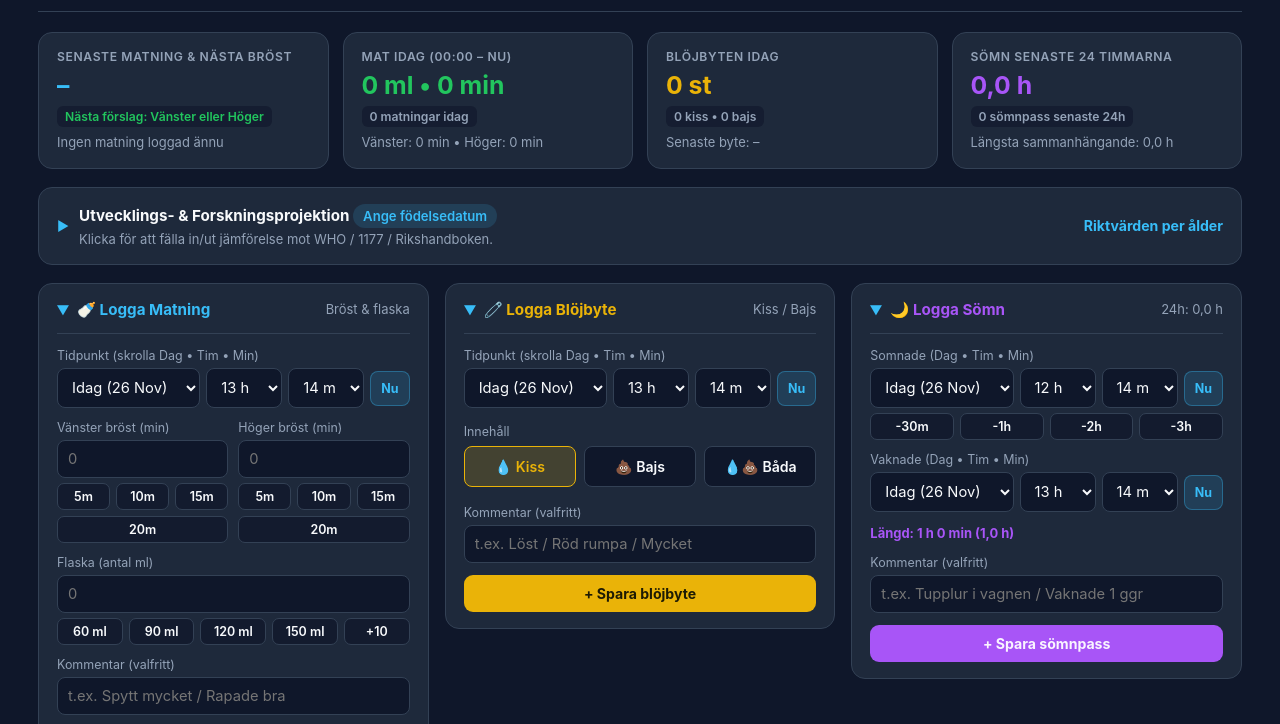
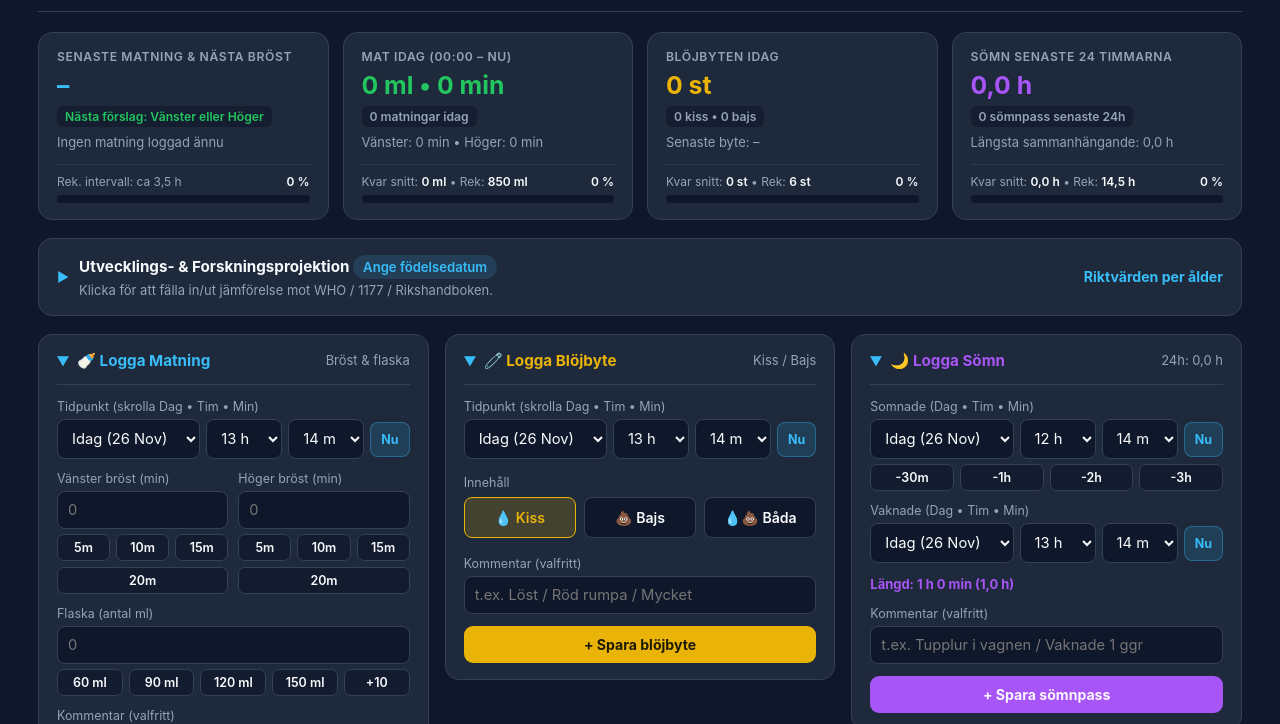
Before and after one commit to theonegoodthing/bebiskollen, a plain HTML site: page index.html in a window 1280 px wide. Shown: the part 75-799 px from the top of the page. Drawn offline with nearby package versions, Linux system fonts and the light colour scheme; no server answers.

Commit message:
Improve card layout and KPI styling in index.html
Refactor HTML structure and update styles for cards and KPI sections.

```diff
--- a/index.html
+++ b/index.html
@@ -109,7 +109,14 @@
       margin-bottom: 18px;
     }
 
-    .grid-4 .card, .grid-3 .card, .grid-2 .card {
+    .grid-4 .card {
+      margin-bottom: 0;
+      display: flex;
+      flex-direction: column;
+      justify-content: space-between;
+    }
+
+    .grid-3 .card, .grid-2 .card {
       margin-bottom: 0;
     }
 
@@ -144,7 +151,27 @@
       background: rgba(15, 23, 42, 0.6);
     }
 
-    /* Ihopfällbara block (samma stil som Ekonomikollen) */
+    .kpi-footer-progress {
+      margin-top: 12px;
+      padding-top: 9px;
+      border-top: 1px solid rgba(51, 65, 85, 0.65);
+    }
+
+    .kpi-rem-text {
+      font-size: 0.75rem;
+      color: var(--muted);
+      display: flex;
+      justify-content: space-between;
+      gap: 6px;
+      flex-wrap: wrap;
+      margin-bottom: 6px;
+    }
+
+    .kpi-rem-text strong {
+      color: var(--text);
+      font-weight: 600;
+    }
+
     .collapsible-header {
       display: flex;
       justify-content: space-between;
@@ -203,7 +230,6 @@
       font-size: 0.76rem;
     }
 
-    /* Snabbknappar (chips) för enhandsbruk mitt i natten */
     .quick-chips {
       display: flex;
       gap: 6px;
@@ -258,7 +284,6 @@
       gap: 5px;
     }
 
-    /* Skrollbara rullgardiner för Dag / Timme / Minut */
     .scroll-datetime-row {
       display: grid;
       grid-template-columns: 1.6fr 0.85fr 0.85fr auto;
@@ -329,7 +354,7 @@
       background: #0f172a;
       border-radius: 999px;
       overflow: hidden;
-      margin: 8px 0;
+      margin: 4px 0 0 0;
     }
 
     .progress-fill {
@@ -399,34 +424,74 @@
     </div>
   </header>
 
-  <!-- 1. NYTTIG ÖVERSIKT I TOPPEN: SENASTE & DAGENS STATUS -->
+  <!-- 1. NYTTIG ÖVERSIKT I TOPPEN MED VISUELLA LADDSTAPLAR & KVARVARANDE MÄNGD -->
   <div class="grid-4">
+    <!-- Block 1: Senaste matning -->
     <div class="card">
+      <div>
         <div class="card-title">Senaste Matning & Nästa Bröst</div>
         <div class="big-value" id="kpiLastFeedTime" style="color: var(--accent);">–</div>
         <div class="pill-highlight" id="kpiNextBreast" style="color: var(--green);">Nästa förslag: Vänster eller Höger</div>
         <div class="sub-value" id="kpiLastFeedDetail">Ingen matning loggad ännu</div>
       </div>
+      <div class="kpi-footer-progress">
+        <div class="kpi-rem-text">
+          <span id="kpiNextFeedLeftText">Intervall: –</span>
+          <strong id="kpiNextFeedPctText">0 %</strong>
+        </div>
+        <div class="progress-bg"><div class="progress-fill" id="kpiNextFeedBar" style="width:0%; background:var(--accent);"></div></div>
+      </div>
+    </div>
 
+    <!-- Block 2: Mat idag -->
     <div class="card">
+      <div>
         <div class="card-title">Mat Idag (00:00 – Nu)</div>
         <div class="big-value" id="kpiTodayFeed" style="color: var(--green);">0 ml • 0 min</div>
         <div class="pill-highlight" id="kpiTodayFeedCount" style="color: var(--muted);">0 matningar idag</div>
         <div class="sub-value" id="kpiTodayBreastSplit">Vänster: 0 min • Höger: 0 min</div>
       </div>
+      <div class="kpi-footer-progress">
+        <div class="kpi-rem-text">
+          <span id="kpiFeedRemText">Kvar: –</span>
+          <strong id="kpiFeedPctText">0 %</strong>
+        </div>
+        <div class="progress-bg"><div class="progress-fill" id="kpiFeedBar" style="width:0%; background:var(--green);"></div></div>
+      </div>
+    </div>
 
+    <!-- Block 3: Blöjbyten idag -->
     <div class="card">
+      <div>
         <div class="card-title">Blöjbyten Idag</div>
         <div class="big-value" id="kpiTodayDiapers" style="color: var(--yellow);">0 st</div>
         <div class="pill-highlight" id="kpiTodayDiaperSplit" style="color: var(--muted);">0 kiss • 0 bajs</div>
         <div class="sub-value" id="kpiLastDiaperTime">Senaste byte: –</div>
       </div>
+      <div class="kpi-footer-progress">
+        <div class="kpi-rem-text">
+          <span id="kpiDiaperRemText">Kvar: –</span>
+          <strong id="kpiDiaperPctText">0 %</strong>
+        </div>
+        <div class="progress-bg"><div class="progress-fill" id="kpiDiaperBar" style="width:0%; background:var(--yellow);"></div></div>
+      </div>
+    </div>
 
+    <!-- Block 4: Sömn senaste 24h -->
     <div class="card">
+      <div>
         <div class="card-title">Sömn Senaste 24 Timmarna</div>
         <div class="big-value" id="kpiSleep24h" style="color: var(--purple);">0,0 h</div>
         <div class="pill-highlight" id="kpiSleepCount24h" style="color: var(--muted);">0 sömnpass senaste dygnet</div>
         <div class="sub-value" id="kpiLongestSleep">Längsta sammanhängande: 0,0 h</div>
+      </div>
+      <div class="kpi-footer-progress">
+        <div class="kpi-rem-text">
+          <span id="kpiSleepRemText">Kvar: –</span>
+          <strong id="kpiSleepPctText">0 %</strong>
+        </div>
+        <div class="progress-bg"><div class="progress-fill" id="kpiSleepBar" style="width:0%; background:var(--purple);"></div></div>
+      </div>
     </div>
   </div>
 
@@ -442,7 +507,7 @@
           <div class="sub-value" style="margin-top:2px;">Klicka för att fälla in/ut jämförelse mot WHO / 1177 / Rikshandboken.</div>
         </div>
       </div>
-      <div style="text-align:right;" id="projHeaderRightSummary">
+      <div style="text-align:right;">
         <div style="font-size:0.88rem; font-weight:700; color:var(--accent);" id="projHeaderShort">Riktvärden per ålder</div>
       </div>
     </div>
@@ -471,7 +536,7 @@
             <span id="projFeedTarget">Riktvärde: –</span>
           </div>
           <div style="font-size:1.05rem; font-weight:700;" id="projFeedActual">Ert snitt (7d): –</div>
-          <div class="progress-bg"><div class="progress-fill" id="projFeedBar" style="width:0%; background:var(--accent);"></div></div>
+          <div class="progress-bg" style="margin:8px 0;"><div class="progress-fill" id="projFeedBar" style="width:0%; background:var(--accent);"></div></div>
           <div class="sub-value" style="font-size:0.78rem;" id="projFeedForecast">Välj födelsedatum ovan för åldersanalys och nästa steg.</div>
         </div>
 
@@ -481,7 +546,7 @@
             <span id="projDiaperTarget">Riktvärde: –</span>
           </div>
           <div style="font-size:1.05rem; font-weight:700;" id="projDiaperActual">Ert snitt (7d): –</div>
-          <div class="progress-bg"><div class="progress-fill" id="projDiaperBar" style="width:0%; background:var(--yellow);"></div></div>
+          <div class="progress-bg" style="margin:8px 0;"><div class="progress-fill" id="projDiaperBar" style="width:0%; background:var(--yellow);"></div></div>
           <div class="sub-value" style="font-size:0.78rem;" id="projDiaperForecast">Välj födelsedatum ovan för normalintervall för kiss och avföring.</div>
         </div>
 
@@ -491,7 +556,7 @@
             <span id="projSleepTarget">Riktvärde: –</span>
           </div>
           <div style="font-size:1.05rem; font-weight:700;" id="projSleepActual">Ert snitt (7d): –</div>
-          <div class="progress-bg"><div class="progress-fill" id="projSleepBar" style="width:0%; background:var(--purple);"></div></div>
+          <div class="progress-bg" style="margin:8px 0;"><div class="progress-fill" id="projSleepBar" style="width:0%; background:var(--purple);"></div></div>
           <div class="sub-value" style="font-size:0.78rem;" id="projSleepForecast">Välj födelsedatum ovan för sömnbehov och kommande sömnfaser.</div>
         </div>
       </div>
@@ -756,6 +821,7 @@
         maxMonths: 1,
         label: "0–1 månad (Nyfödd)",
         feedMlPerDay: 550,
+        feedIntervalHours: 2.5,
         feedsPerDay: "8–12 ggr/dygn",
         diapersPerDay: 7,
         poopNote: "1–5 bajsblöjor/dygn (ofta efter varje mål)",
@@ -766,6 +832,7 @@
         maxMonths: 3,
         label: "1–3 månader",
         feedMlPerDay: 750,
+        feedIntervalHours: 3.0,
         feedsPerDay: "6–8 ggr/dygn",
         diapersPerDay: 6,
         poopNote: "Från flera ggr/dag till varannan dag (helammat)",
@@ -776,6 +843,7 @@
         maxMonths: 6,
         label: "3–6 månader",
         feedMlPerDay: 850,
+        feedIntervalHours: 3.5,
         feedsPerDay: "5–7 ggr/dygn",
         diapersPerDay: 6,
         poopNote: "6+ våta kissblöjor/dygn; bajs varierar kraftigt",
@@ -786,6 +854,7 @@
         maxMonths: 9,
         label: "6–9 månader",
         feedMlPerDay: 750,
+        feedIntervalHours: 4.0,
         feedsPerDay: "4–5 mjölkmål + 2–3 smakportioner/mål",
         diapersPerDay: 6,
         poopNote: "Fastare avföring i takt med mer vanlig mat",
@@ -796,6 +865,7 @@
         maxMonths: 12,
         label: "9–12 månader",
         feedMlPerDay: 600,
+        feedIntervalHours: 4.5,
         feedsPerDay: "3–4 mjölkmål + 3 huvudmål & mellanmål",
         diapersPerDay: 5,
         poopNote: "1–2 bajsblöjor/dygn och 5–6 kissblöjor",
@@ -806,6 +876,7 @@
         maxMonths: 36,
         label: "12+ månader (Småbarn)",
         feedMlPerDay: 400,
+        feedIntervalHours: 4.5,
         feedsPerDay: "3 huvudmål + 2 mellanmål (ev. välling/amning)",
         diapersPerDay: 5,
         poopNote: "1–2 bajsblöjor/dygn",
@@ -834,7 +905,6 @@
     let feedSleepChartInst = null;
     let diaperChartInst = null;
 
-    // --- IHOPFÄLLBARA BLOCK ---
     window.toggleDrawer = function(key) {
       drawerStates[key] = !drawerStates[key];
       localStorage.setItem('bebiskollen_drawers', JSON.stringify(drawerStates));
@@ -850,7 +920,6 @@
       });
     }
 
-    // --- SNABBKNAPPAR FÖR MINUTER / ML ---
     window.setVal = function(id, val) {
       const el = document.getElementById(id);
       if (el) el.value = val;
@@ -861,7 +930,6 @@
       if (el) el.value = (Number(el.value) || 0) + delta;
     };
 
-    // --- SKROLLBARA RULLGARDINER FÖR DAG / TIMME / MINUT ---
     const MONTHS_SV = ['Jan', 'Feb', 'Mar', 'Apr', 'Maj', 'Jun', 'Jul', 'Aug', 'Sep', 'Okt', 'Nov', 'Dec'];
 
     function populateScrollPickers() {
@@ -897,7 +965,6 @@
         document.getElementById(`${prefix}MinSel`).innerHTML = minOptions.join('');
       });
 
-      // Födelsedatum-rullgardiner (År, Månad, Dag)
       const curYear = now.getFullYear();
       const years = [`<option value="">År</option>`];
       for (let y = curYear; y >= curYear - 5; y--) {
@@ -1047,8 +1114,29 @@
 
       document.getElementById('historyCountBadge').textContent = `${events.length} händelser`;
 
-      // 1. Senaste matning & nästa bröst
+      const ageInfo = getBabyAgeInfo(appData.birthDate);
+      const benchmark = ageInfo ? ageInfo.benchmark : AGE_BENCHMARKS[2]; // Default 3-6 mån riktmärke tills födelsedatum anges
+
+      // Beräkna ert 7-dygnssnitt (exklusive idag om ni har historik, annars inklusive idag)
       const feeds = events.filter(e => e.type === 'feed');
+      const diapers = events.filter(e => e.type === 'diaper');
+      const sleeps = events.filter(e => e.type === 'sleep');
+
+      const events7d = events.filter(e => new Date(e.time).getTime() >= last7dMs);
+      const activeDays = Math.max(1, Math.min(7, new Set(events7d.map(e => e.time.slice(0, 10))).size || 1));
+
+      const feeds7d = feeds.filter(e => new Date(e.time).getTime() >= last7dMs);
+      const avgMl7d = Math.round(feeds7d.reduce((s, e) => s + (Number(e.bottleMl) || 0), 0) / activeDays);
+      const avgBreastMin7d = Math.round(feeds7d.reduce((s, e) => s + (Number(e.leftMin) || 0) + (Number(e.rightMin) || 0), 0) / activeDays);
+      const avgTotalFeedEquiv7d = avgMl7d + avgBreastMin7d * 10;
+
+      const diapers7d = diapers.filter(e => new Date(e.time).getTime() >= last7dMs);
+      const avgDiapers7d = diapers7d.length / activeDays;
+
+      const sleeps7d = sleeps.filter(e => new Date(e.time).getTime() >= last7dMs);
+      const avgSleepH7d = sleeps7d.reduce((s, e) => s + (Number(e.durationMin) || 0), 0) / 60 / activeDays;
+
+      // 1. Senaste matning & nästa bröst + laddstapel för intervall
       if (feeds.length > 0) {
         const last = feeds[0];
         const diffMins = Math.max(0, Math.round((now - new Date(last.time)) / 60000));
@@ -1075,19 +1163,41 @@
           nextEl.textContent = 'Flaska senast – valfritt bröst';
           nextEl.style.color = 'var(--accent)';
         }
+
+        const intervalGoalMin = Math.round(benchmark.feedIntervalHours * 60);
+        const remMin = Math.max(0, intervalGoalMin - diffMins);
+        const intervalPct = Math.min(100, Math.round((diffMins / intervalGoalMin) * 100));
+        document.getElementById('kpiNextFeedLeftText').innerHTML = remMin > 0
+          ? `Rek. intervall (${benchmark.feedIntervalHours.toString().replace('.', ',')}h): <strong>~${formatMinutes(remMin)} kvar</strong>`
+          : `Rek. intervall (${benchmark.feedIntervalHours.toString().replace('.', ',')}h): <strong>Dags snart</strong>`;
+        document.getElementById('kpiNextFeedPctText').textContent = `${intervalPct} %`;
+        document.getElementById('kpiNextFeedBar').style.width = `${intervalPct}%`;
+      } else {
+        document.getElementById('kpiNextFeedLeftText').textContent = `Rek. intervall: ca ${benchmark.feedIntervalHours.toString().replace('.', ',')} h`;
+        document.getElementById('kpiNextFeedPctText').textContent = '0 %';
+        document.getElementById('kpiNextFeedBar').style.width = '0%';
       }
 
-      // 2. Mat idag
+      // 2. Mat idag + kvar enligt snitt & rekommendation
       const todayFeeds = feeds.filter(e => e.time.startsWith(todayStr));
       const todayMl = todayFeeds.reduce((s, e) => s + (Number(e.bottleMl) || 0), 0);
       const todayLeft = todayFeeds.reduce((s, e) => s + (Number(e.leftMin) || 0), 0);
       const todayRight = todayFeeds.reduce((s, e) => s + (Number(e.rightMin) || 0), 0);
+      const todayEquivMl = todayMl + (todayLeft + todayRight) * 10;
+
       document.getElementById('kpiTodayFeed').textContent = `${todayMl} ml • ${todayLeft + todayRight} min`;
       document.getElementById('kpiTodayFeedCount').textContent = `${todayFeeds.length} matningar idag`;
       document.getElementById('kpiTodayBreastSplit').textContent = `Vänster: ${todayLeft} min • Höger: ${todayRight} min`;
 
-      // 3. Blöjor idag
-      const diapers = events.filter(e => e.type === 'diaper');
+      const remFeedAvg = Math.max(0, avgTotalFeedEquiv7d - todayEquivMl);
+      const remFeedRec = Math.max(0, benchmark.feedMlPerDay - todayEquivMl);
+      const feedProgressPct = Math.min(100, Math.round((todayEquivMl / benchmark.feedMlPerDay) * 100));
+      document.getElementById('kpiFeedRemText').innerHTML =
+        `Kvar snitt: <strong>${remFeedAvg} ml</strong> • Rek: <strong>${remFeedRec} ml</strong>`;
+      document.getElementById('kpiFeedPctText').textContent = `${feedProgressPct} %`;
+      document.getElementById('kpiFeedBar').style.width = `${feedProgressPct}%`;
+
+      // 3. Blöjor idag + kvar enligt snitt & rekommendation
       const todayDiapers = diapers.filter(e => e.time.startsWith(todayStr));
       const kissCount = todayDiapers.filter(e => e.diaperType === 'kiss' || e.diaperType === 'bada').length;
       const bajsCount = todayDiapers.filter(e => e.diaperType === 'bajs' || e.diaperType === 'bada').length;
@@ -1100,20 +1210,35 @@
         document.getElementById('diaperHeaderMini').textContent = `Senast: ${dTime}`;
       }
 
-      // 4. Sömn senaste 24h
-      const sleeps = events.filter(e => e.type === 'sleep');
+      const remDiaperAvg = Math.max(0, Math.round(avgDiapers7d) - todayDiapers.length);
+      const remDiaperRec = Math.max(0, benchmark.diapersPerDay - todayDiapers.length);
+      const diaperProgressPct = Math.min(100, Math.round((todayDiapers.length / benchmark.diapersPerDay) * 100));
+      document.getElementById('kpiDiaperRemText').innerHTML =
+        `Kvar snitt: <strong>${remDiaperAvg} st</strong> • Rek: <strong>${remDiaperRec} st</strong>`;
+      document.getElementById('kpiDiaperPctText').textContent = `${diaperProgressPct} %`;
+      document.getElementById('kpiDiaperBar').style.width = `${diaperProgressPct}%`;
+
+      // 4. Sömn senaste 24h + kvar enligt snitt & rekommendation
       const sleeps24h = sleeps.filter(e => new Date(e.endTime || e.time).getTime() >= last24hMs);
       const sleepMins24h = sleeps24h.reduce((s, e) => s + (Number(e.durationMin) || 0), 0);
+      const sleepHours24h = sleepMins24h / 60;
       const longestMin = sleeps24h.reduce((max, e) => Math.max(max, Number(e.durationMin) || 0), 0);
-      const sleepHText = `${(sleepMins24h / 60).toFixed(1).replace('.', ',')} h`;
+      const sleepHText = `${sleepHours24h.toFixed(1).replace('.', ',')} h`;
       document.getElementById('kpiSleep24h').textContent = sleepHText;
       document.getElementById('kpiSleepCount24h').textContent = `${sleeps24h.length} sömnpass senaste 24h`;
       document.getElementById('kpiLongestSleep').textContent = `Längsta sammanhängande: ${(longestMin / 60).toFixed(1).replace('.', ',')} h`;
       document.getElementById('sleepHeaderMini').textContent = `24h: ${sleepHText}`;
 
-      // 5. Åldersprojektion
+      const remSleepAvg = Math.max(0, avgSleepH7d - sleepHours24h).toFixed(1).replace('.', ',');
+      const remSleepRec = Math.max(0, benchmark.sleepHours - sleepHours24h).toFixed(1).replace('.', ',');
+      const sleepProgressPct = Math.min(100, Math.round((sleepHours24h / benchmark.sleepHours) * 100));
+      document.getElementById('kpiSleepRemText').innerHTML =
+        `Kvar snitt: <strong>${remSleepAvg} h</strong> • Rek: <strong>${remSleepRec} h</strong>`;
+      document.getElementById('kpiSleepPctText').textContent = `${sleepProgressPct} %`;
+      document.getElementById('kpiSleepBar').style.width = `${sleepProgressPct}%`;
+
+      // 5. Åldersprojektion (ihopfällbar sektion)
       syncBirthDateDropdowns();
-      const ageInfo = getBabyAgeInfo(appData.birthDate);
       if (ageInfo) {
         document.getElementById('ageHeaderBadge').textContent = ageInfo.text;
         const b = ageInfo.benchmark;
@@ -1122,27 +1247,18 @@
         document.getElementById('projectionIntroText').innerHTML =
           `Fas: <strong>${b.label}</strong> • ${b.nextPhase}`;
 
-        const activeDays = Math.max(1, Math.min(7, new Set(events.filter(e => new Date(e.time).getTime() >= last7dMs).map(e => e.time.slice(0, 10))).size || 1));
-        const feeds7d = feeds.filter(e => new Date(e.time).getTime() >= last7dMs);
-        const avgMl7d = Math.round(feeds7d.reduce((s, e) => s + (Number(e.bottleMl) || 0), 0) / activeDays);
-        const avgBreastMin7d = Math.round(feeds7d.reduce((s, e) => s + (Number(e.leftMin) || 0) + (Number(e.rightMin) || 0), 0) / activeDays);
         const avgFeedsCount7d = (feeds7d.length / activeDays).toFixed(1).replace('.', ',');
-
         document.getElementById('projFeedTarget').textContent = `Riktvärde: ~${b.feedMlPerDay} ml (${b.feedsPerDay})`;
         document.getElementById('projFeedActual').textContent = `Snitt (7d): ${avgMl7d} ml + ${avgBreastMin7d} min bröst (${avgFeedsCount7d} ggr/dygn)`;
-        const feedPct = Math.min(100, Math.round(((avgMl7d + avgBreastMin7d * 10) / b.feedMlPerDay) * 100));
+        const feedPct = Math.min(100, Math.round((avgTotalFeedEquiv7d / b.feedMlPerDay) * 100));
         document.getElementById('projFeedBar').style.width = `${feedPct}%`;
         document.getElementById('projFeedForecast').textContent = `Riktvärdet avser total dygnsmängd (bröstmjölk + ersättning). ${b.feedsPerDay} är normalt i denna ålder.`;
 
-        const diapers7d = diapers.filter(e => new Date(e.time).getTime() >= last7dMs);
-        const avgDiapers7d = (diapers7d.length / activeDays).toFixed(1).replace('.', ',');
         document.getElementById('projDiaperTarget').textContent = `Riktvärde: ${b.diapersPerDay}+ blöjor/dygn`;
-        document.getElementById('projDiaperActual').textContent = `Snitt (7d): ${avgDiapers7d} blöjor/dygn`;
-        document.getElementById('projDiaperBar').style.width = `${Math.min(100, Math.round(((diapers7d.length / activeDays) / b.diapersPerDay) * 100))}%`;
+        document.getElementById('projDiaperActual').textContent = `Snitt (7d): ${avgDiapers7d.toFixed(1).replace('.', ',')} blöjor/dygn`;
+        document.getElementById('projDiaperBar').style.width = `${Math.min(100, Math.round((avgDiapers7d / b.diapersPerDay) * 100))}%`;
         document.getElementById('projDiaperForecast').textContent = `Normalt nu: ${b.poopNote}. Minst 6 tunga kissblöjor/dygn visar gott vätskeintag.`;
 
-        const sleeps7d = sleeps.filter(e => new Date(e.time).getTime() >= last7dMs);
-        const avgSleepH7d = (sleeps7d.reduce((s, e) => s + (Number(e.durationMin) || 0), 0) / 60 / activeDays);
         document.getElementById('projSleepTarget').textContent = `Riktvärde: ~${b.sleepHours.toFixed(1).replace('.', ',')} h/dygn`;
         document.getElementById('projSleepActual').textContent = `Snitt (7d): ${avgSleepH7d.toFixed(1).replace('.', ',')} h/dygn`;
         document.getElementById('projSleepBar').style.width = `${Math.min(100, Math.round((avgSleepH7d / b.sleepHours) * 100))}%`;
```
Lines whose indentation alone changed are shown as unchanged.
